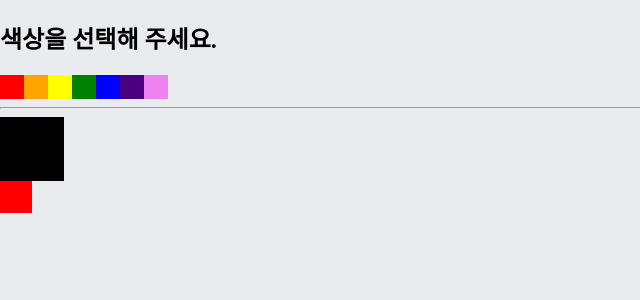
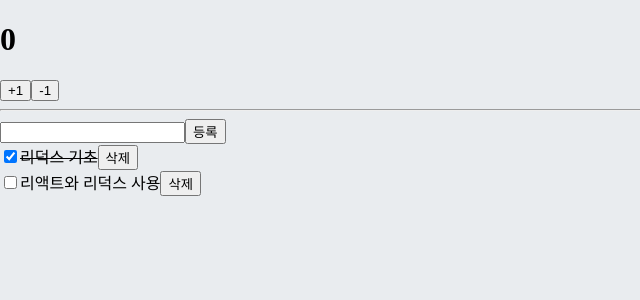
Before and after one commit to 201810902/2024-Study-React, a React (Vite) app in the folder 나원준/study/: page / in a window 1280 px wide. Shown: the top 300 px of the page, without its empty margins (0-640 px from the left). Built offline with nearby package versions, Linux system fonts and the light colour scheme.

Commit message:
리덕스 실습 및 내용 간단 정리

```diff
--- a/나원준/study/package.json
+++ b/나원준/study/package.json
@@ -10,6 +10,7 @@
     "preview": "vite preview"
   },
   "dependencies": {
+    "@reduxjs/toolkit": "^2.2.7",
     "@types/classnames": "^2.3.1",
     "axios": "^1.7.3",
     "classnames": "^2.5.1",
@@ -17,8 +18,11 @@
     "react": "^18.3.1",
     "react-dom": "^18.3.1",
     "react-icons": "^5.2.1",
+    "react-redux": "^9.1.2",
     "react-router-dom": "^6.26.0",
     "react-virtualized": "github:samarai-project/react-virtualized-fixed",
+    "redux": "^5.0.1",
+    "redux-actions": "^3.0.3",
     "use-immer": "^0.10.0"
   },
   "devDependencies": {
--- /dev/null
+++ b/나원준/study/src/App5.jsx
@@ -0,0 +1,15 @@
+
+import CounterContainer from './Redux/containers/CounterContainer';
+import TodosContainer from './Redux/containers/TodosContainer';
+
+const App5 =()=>{
+    return (
+        <div>
+            <CounterContainer />
+            <hr />
+            <TodosContainer />
+        </div>
+    )
+}
+
+export default App5;
--- /dev/null
+++ b/나원준/study/src/Redux/Components/Counter.jsx
@@ -0,0 +1,13 @@
+const Counter = ({number, onIncrease, onDecrease}) =>{
+    return (
+        <div>
+            <h1>{number}</h1>
+            <div>
+                <button onClick={onIncrease}>+1</button>
+                <button onClick={onDecrease}>-1</button>
+            </div>
+        </div>
+    )
+}
+
+export default Counter;
--- /dev/null
+++ b/나원준/study/src/Redux/Components/Todos.jsx
@@ -0,0 +1,33 @@
+const TodoItem =({todo, onToggle, onRemove}) =>{
+    return (
+        <div>
+            <input type="checkbox" onClick={()=>onToggle(todo.id)} checked={todo.done} readOnly={true} />
+            <span style={{textDecoration: todo.done ? 'line-through':'none'}}>{todo.text}</span>
+            <button onClick={()=>onRemove(todo.id)}>삭제</button>
+        </div>
+    )
+}
+
+const Todos =({
+    input, todos, onChangeInput, onInsert, onToggle, onRemove
+}) =>{
+    const onSubmit =(e)=>{
+        e.preventDefault();
+        onInsert(input);
+        onChangeInput('');
+    }
+    const onChange=(e)=>onChangeInput(e.target.value);
+    return (
+        <div>
+            <form onSubmit={onSubmit}>
+                <input value={input} onChange={onChange}/>
+                <button type="submit">등록</button>
+            </form>
+            <div>
+                {todos.map(todo=>(<TodoItem todo={todo} key={todo.id} onToggle={onToggle} onRemove={onRemove} />))}
+            </div>
+        </div>
+    )
+}
+
+export default Todos;
--- /dev/null
+++ b/나원준/study/src/Redux/containers/CounterContainer.jsx
@@ -0,0 +1,13 @@
+import Counter from '../Components/Counter';
+import {useSelector, useDispatch} from 'react-redux'
+import {increase, decrease} from '../modules/counter'
+
+
+const CounterContainer =()=>{
+    const number = useSelector(state => state.counter.number)
+    const dispatch = useDispatch();
+    return <Counter number={number} onIncrease={()=>dispatch(increase())} onDecrease={()=>dispatch(decrease())} />
+}
+
+
+export default CounterContainer;
--- /dev/null
+++ b/나원준/study/src/Redux/containers/TodosContainer.jsx
@@ -0,0 +1,20 @@
+import { connect } from "react-redux";
+import { changeInput, insert, toggle, remove } from "../modules/todos";
+import Todos from '../Components/Todos';
+
+const TodosContainer =({
+    input, todos, changeInput, insert, toggle, remove
+}) =>{
+    return (
+        <Todos input={input} todos={todos} onChangeInput={changeInput} onInsert={insert} onToggle={toggle} onRemove={remove} />
+    )
+}
+
+export default connect(
+    ({todos}) =>({
+        input: todos.input,
+        todos: todos.todos
+    }),{
+        changeInput, insert, toggle, remove
+    }
+)(TodosContainer)
--- /dev/null
+++ b/나원준/study/src/Redux/modules/counter.jsx
@@ -0,0 +1,21 @@
+import {createAction, handleActions} from 'redux-actions'
+
+const INCREASE = 'counter/INCREASE';
+const DECREASE = 'counter/DECREASE'
+
+export const increase = createAction(INCREASE);
+export const decrease = createAction(DECREASE);
+
+const initialState ={
+    number: 0
+};
+
+const counter = handleActions(
+    {
+        [INCREASE]: (state, action) => ({number: state.number+1}),
+        [DECREASE]: (state, action) => ({number: state.number-1}),
+    },
+    initialState
+)
+
+export default counter;
--- /dev/null
+++ b/나원준/study/src/Redux/modules/todos.jsx
@@ -0,0 +1,42 @@
+import {createAction, handleActions} from 'redux-actions';
+
+const CHANGE_INPUT = 'todos/CHANGE_INPUT';
+const INSERT = 'todos/INSERT';
+const TOGGLE = 'todos/TOGGLE';
+const REMOVE = 'todos/REMOVE';
+
+export const changeInput =createAction(CHANGE_INPUT, input=>input);
+
+let id = 3;
+export const insert =createAction(INSERT, text=>({
+
+        id: id++,
+        text,
+        done: false
+
+}));
+
+
+
+export const toggle = createAction(TOGGLE, id=>id);
+
+export const remove = createAction(REMOVE, id=>id);
+
+const initialState = {
+    input: '',
+    todos: [
+        {
+            id: 1, text: '리덕스 기초', done: true
+        },{id: 2, text: '리액트와 리덕스 사용', done: false}
+    ]
+}
+
+const todos = handleActions({
+    [CHANGE_INPUT]: (state, {payload: input}) =>({...state, input}),
+    [INSERT]: (state, {payload: todo}) =>({...state, todos: state.todos.concat(todo)}),
+    [TOGGLE]: (state, {payload: id}) =>({...state, todos: state.todos.map(todo=>todo.id===id?{...todo, done: !todo.done} : todo)}),
+    [REMOVE]: (state, {payload: id}) =>({...state, todos: state.todos.filter(todo=>todo.id !==id)})
+}, initialState)
+
+
+export default todos;
--- a/나원준/study/src/main.jsx
+++ b/나원준/study/src/main.jsx
@@ -1,10 +1,13 @@
 import React from 'react'
 import ReactDOM from 'react-dom/client'
-import App4 from './App4.jsx'
+import App5 from './App5.jsx'
 import './index.css'
+import store from './store'
+import { Provider } from 'react-redux';
 
-ReactDOM.createRoot(document.getElementById('root')).render(
-  <React.StrictMode>
-    <App4 />
-  </React.StrictMode>,
-)
+const root = ReactDOM.createRoot(document.getElementById('root'));
+root.render(
+  <Provider store={store}>
+    <App5 />
+  </Provider>
+);
--- /dev/null
+++ b/나원준/study/src/store.jsx
@@ -0,0 +1,12 @@
+import { configureStore } from "@reduxjs/toolkit";
+import counter from './Redux/modules/counter';
+import todos from './Redux/modules/todos';
+
+
+const store = configureStore({
+    reducer: {
+        counter, todos
+    }
+})
+
+export default store;
```
Also changed, not shown: 2 other files (tests, documents, lock files or other folders).
